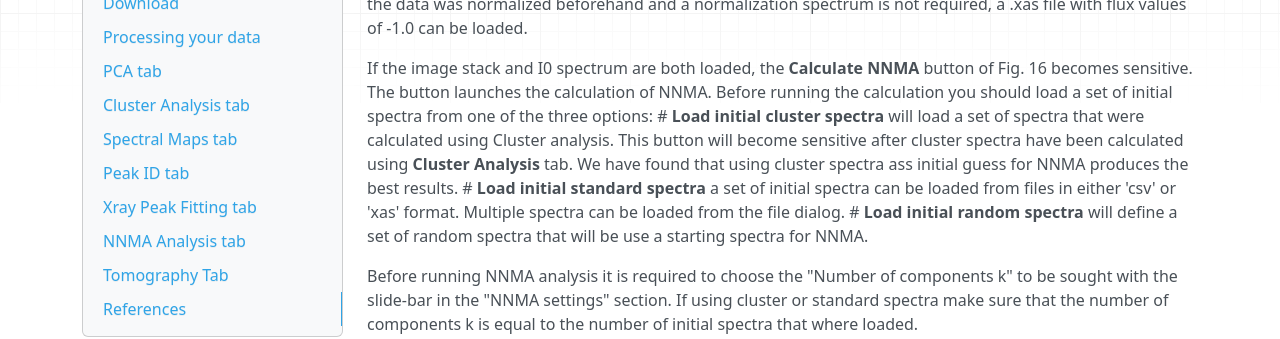
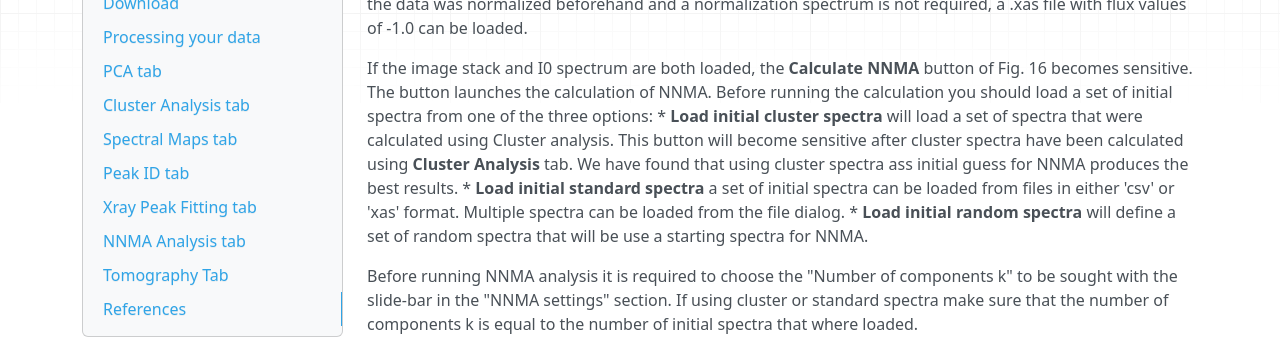
Before and after one commit to mlerotic/spectromicroscopy, an MkDocs documentation site: the page built from docs/index.md, in a window 1280 px wide and 900 px high, scrolled down 20109 px. Shown: the part 203-542 px from the top of the window. Built offline with MkDocs 1.6.1, drawn with Linux system fonts in a browser that asks for light colours; nearby versions of some CDN libraries; some of the changed text lies outside the part shown.

```diff
--- a/docs/index.md
+++ b/docs/index.md
@@ -315,9 +315,9 @@ To counter the unphysical negative weightings produced in cluster analysis, non-
 Because optical density OD is used for the calculation it is necessary to define a normalization spectrum I0. If the data was normalized beforehand and a normalization spectrum is not required, a .xas file with flux values of -1.0 can be loaded.
 
 If the image stack and I0 spectrum are both loaded, the **Calculate NNMA** button of Fig. 16 becomes sensitive. The button launches the calculation of NNMA. Before running the calculation you should load a set of initial spectra from one of the three options:
- # **Load initial cluster spectra** will load a set of spectra that were calculated using Cluster analysis. This button will become sensitive after cluster spectra have been calculated using **Cluster Analysis** tab. We have found that using cluster spectra ass initial guess for NNMA produces the best results.
- # **Load initial standard spectra** a set of initial spectra can be loaded from files in either 'csv' or 'xas' format. Multiple spectra can be loaded from the file dialog.
- # **Load initial random spectra** will define a set of random spectra that will be use a starting spectra for NNMA.
+ * **Load initial cluster spectra** will load a set of spectra that were calculated using Cluster analysis. This button will become sensitive after cluster spectra have been calculated using **Cluster Analysis** tab. We have found that using cluster spectra ass initial guess for NNMA produces the best results.
+ * **Load initial standard spectra** a set of initial spectra can be loaded from files in either 'csv' or 'xas' format. Multiple spectra can be loaded from the file dialog.
+ * **Load initial random spectra** will define a set of random spectra that will be use a starting spectra for NNMA.
 
 Before running NNMA analysis it is required to choose the "Number of components k"  to be sought with the slide-bar in the "NNMA settings" section. If using cluster or standard spectra make sure that the number of components k is equal to the number of initial spectra that where loaded.
 
```
Also changed, not shown: other parts of docs/index.md (+7 -5 lines).
